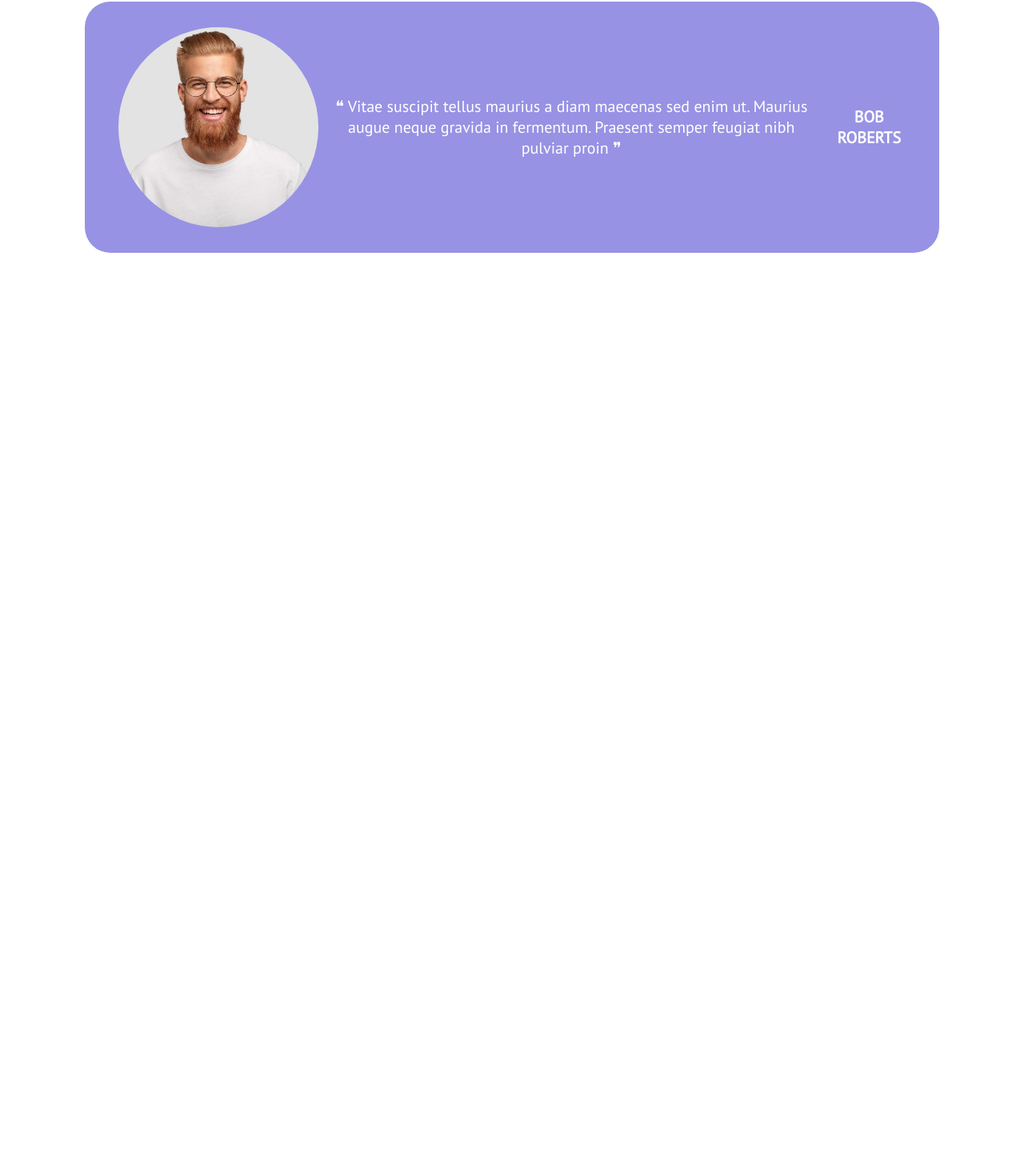
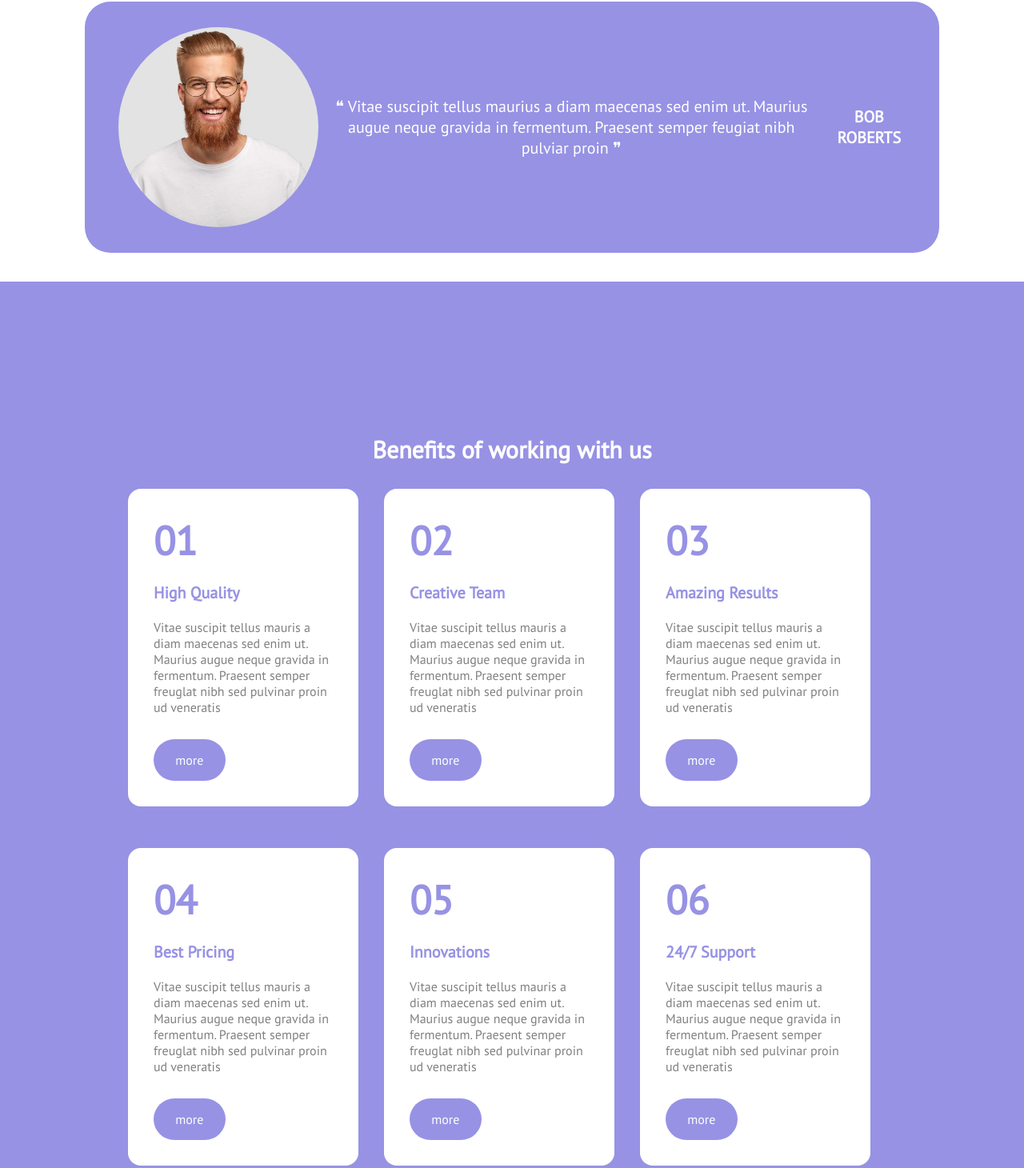
Before and after one commit to ItsKristian01/htmlcss-responsive-layout, a plain HTML site: page index.html in a window 1280 px wide. Shown: the part 3551-5011 px from the top of the page at 80% size. Before the commit the page ends 3903 px from the top, so only its background shows below. Drawn offline with Linux system fonts and the light colour scheme.

Commit message:
add: benefits section

```diff
--- a/css/style.css
+++ b/css/style.css
@@ -334,11 +334,63 @@ header {
         align-items: center;
         justify-content: center;
     }
-
 }
 
+/* BENEFITS */
+.title-ben{
+   color: white;
+   text-align: center;
+   margin-bottom: 30px;
+   margin-top: 30px;
+   font-size: 30px;
+}
 
-/* BENEFITS */
+.col-ben {
+    background-color: white;
+    border-radius: 1rem;
+    padding: 2rem;
+    margin-bottom: 20px;
+}
+
+.number {
+    font-size: 50px;
+    color:hsl(243.66deg 60.29% 73.33%);
+    margin-bottom: 20px;
+}
+
+.sub-title {
+    font-size: 20px;
+    color: hsl(243.66deg 60.29% 73.33%);
+    margin-bottom: 20px;
+}
+
+.benefit-text {
+    margin-bottom: 30px;
+    color: rgb(128 128 128);
+}
+
+.more-btn {
+    color: white;
+    text-decoration: none;
+    background-color: hsl(243.66deg 60.29% 73.33%);
+    padding: 1rem;
+    border-radius: 2rem;
+    display: flex;
+    justify-content: center;
+    width: 40%;
+}
+
+@media screen and (min-width: 768px){
+    .col-ben {
+        width: calc(100% / 2 - 1rem );
+    }
+}
+
+@media screen and (min-width: 992px){
+    .col-ben {
+        width: 30%;
+    }
+}
 
 /* ABOUTS US */
 
--- a/index.html
+++ b/index.html
@@ -160,6 +160,50 @@
         <!-- /Partner Section -->
 
         <!-- Benefits -->
+        <section class="benefits">
+            <div class="container-strat">
+                <h1 class="title-ben">Benefits of working with us</h1>
+                <div class="row">
+                    <div class="col-ben">
+                        <h1 class="number">01</h1>
+                        <h3 class="sub-title">High Quality</h3>
+                        <p class="benefit-text">Vitae suscipit tellus mauris a diam maecenas sed enim ut. Maurius augue neque gravida in fermentum. Praesent semper freuglat nibh sed pulvinar proin ud veneratis</p>
+                        <a class="more-btn" href="">more</a>
+                    </div>
+                    <div class="col-ben">
+                        <h1 class="number">02</h1>
+                        <h3 class="sub-title">Creative Team</h3>
+                        <p class="benefit-text">Vitae suscipit tellus mauris a diam maecenas sed enim ut. Maurius augue neque gravida in fermentum. Praesent semper freuglat nibh sed pulvinar proin ud veneratis</p>
+                        <a class="more-btn" href="">more</a>
+                    </div>
+                    <div class="col-ben">
+                        <h1 class="number">03</h1>
+                        <h3 class="sub-title">Amazing Results</h3>
+                        <p class="benefit-text">Vitae suscipit tellus mauris a diam maecenas sed enim ut. Maurius augue neque gravida in fermentum. Praesent semper freuglat nibh sed pulvinar proin ud veneratis</p>
+                        <a class="more-btn" href="">more</a>
+                    </div>
+                    <div class="col-ben">
+                        <h1 class="number">04</h1>
+                        <h3 class="sub-title">Best Pricing</h3>
+                        <p class="benefit-text">Vitae suscipit tellus mauris a diam maecenas sed enim ut. Maurius augue neque gravida in fermentum. Praesent semper freuglat nibh sed pulvinar proin ud veneratis</p>
+                        <a class="more-btn" href="">more</a>
+                    </div>
+                    <div class="col-ben">
+                        <h1 class="number">05</h1>
+                        <h3 class="sub-title">Innovations</h3>
+                        <p class="benefit-text">Vitae suscipit tellus mauris a diam maecenas sed enim ut. Maurius augue neque gravida in fermentum. Praesent semper freuglat nibh sed pulvinar proin ud veneratis</p>
+                        <a class="more-btn" href="">more</a>
+                    </div>
+                    <div class="col-ben">
+                        <h1 class="number">06</h1>
+                        <h3 class="sub-title">24/7 Support</h3>
+                        <p class="benefit-text">Vitae suscipit tellus mauris a diam maecenas sed enim ut. Maurius augue neque gravida in fermentum. Praesent semper freuglat nibh sed pulvinar proin ud veneratis</p>
+                        <a class="more-btn" href="">more</a>
+                    </div>
+
+                </div>
+            </div>
+        </section>
         <!-- /Benefits -->
 
         <!-- About us -->
```
